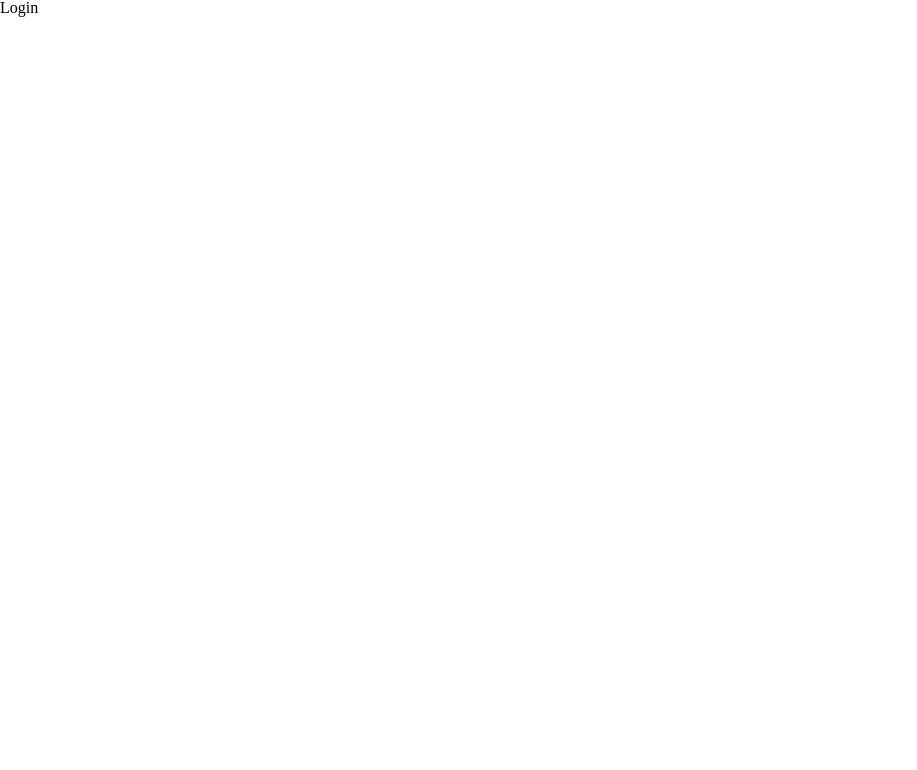
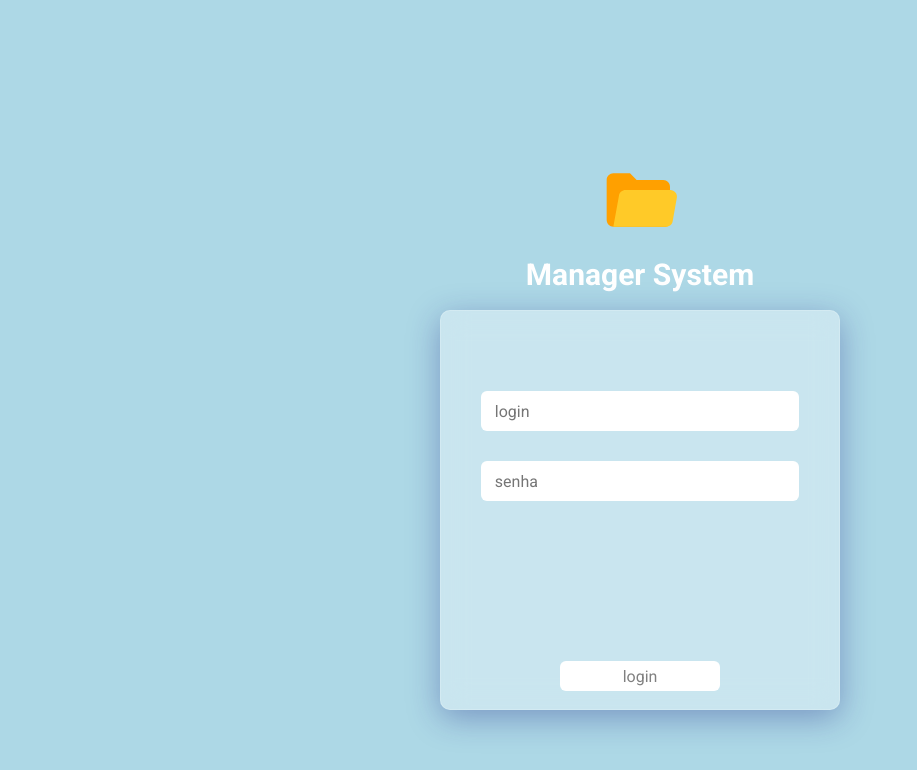
Before and after one commit to guedesclaudio/managersystem, a React (Create React App) app: page / in a window 1280 px wide. Shown: the top 770 px of the page, without its empty margins (0-917 px from the left). Built offline with nearby package versions, Linux system fonts and the light colour scheme.

Commit message:
feat : layout login

```diff
--- a/package.json
+++ b/package.json
@@ -3,8 +3,12 @@
   "version": "0.1.0",
   "private": true,
   "dependencies": {
+    "axios": "^1.1.3",
     "react": "^17.0.2",
     "react-dom": "^17.0.2",
+    "react-icons": "^4.6.0",
+    "react-loader-spinner": "^5.3.4",
+    "react-router-dom": "^6.4.2",
     "react-scripts": "^4.0.3",
     "styled-components": "^5.3.6"
   },
--- a/public/index.html
+++ b/public/index.html
@@ -3,6 +3,9 @@
   <head>
     <meta charset="utf-8" />
     <meta name="viewport" content="width=device-width, initial-scale=1" />
+    <link rel="preconnect" href="https://fonts.googleapis.com">
+    <link rel="preconnect" href="https://fonts.gstatic.com" crossorigin>
+    <link href="https://fonts.googleapis.com/css2?family=Roboto:wght@300;400;700&display=swap" rel="stylesheet">
     <title>React App</title>
   </head>
   <body>
--- a/src/components/App.js
+++ b/src/components/App.js
@@ -1,13 +1,19 @@
 import GlobalStyle from "../styles/global.style"
 import SignIn from "../pages/SignIn"
+import { BrowserRouter, Routes, Route } from "react-router-dom"
+import Home from "../pages/Home"
 
 export default function App() {
 
     return (
         <>
             <GlobalStyle/>
-            <SignIn/>
+            <BrowserRouter>
+                <Routes>
+                    <Route path = "/" element = {<SignIn/>}/>
+                    <Route path = "/home" element = {<Home/>}/>
+                </Routes>
+            </BrowserRouter>
         </>
-
     )
 }
--- /dev/null
+++ b/src/components/SideBar.js
@@ -0,0 +1,29 @@
+import styled from "styled-components"
+
+export default function SideBar() {
+
+    const boxes = [
+        {name: "Produtos", description: "Crie, consulte, exclua e atualize os seus produtos"},
+        {name: "Pedidos", description: "Acompanhe e atualize os seus pedidos"},
+        {name: "Clientes", description: "Adicione, consulte, exclua e atualize clientes"},
+    ]
+
+    return (
+        <Container>
+            <Boxes>
+                {boxes.map((value, index) => <Box key = {index} name = {value.name} description = {value.description}/>)}
+            </Boxes>
+        </Container>
+    )
+}
+
+const Container = styled.div`
+    width: 300px;
+    height: 100vh;
+    background-color: #ADD8E6;
+    box-shadow: 0 8px 12px 0 rgba( 31, 38, 135, 0.37 );
+`
+const Boxes = styled.div`
+
+`
+const Box = styled.div``
--- /dev/null
+++ b/src/helpers/handleForm.js
@@ -0,0 +1,7 @@
+function handleForm ({name, value}, form, setForm) {
+    setForm({
+        ...form,
+        [name] : value
+    })
+}
+export {handleForm}
--- /dev/null
+++ b/src/pages/Home.js
@@ -0,0 +1,13 @@
+import styled from "styled-components"
+import SideBar from "../components/SideBar"
+import BodyStyle from "./style"
+
+export default function Home() {
+
+    return (
+        <>
+            <BodyStyle/>
+            <SideBar/>
+        </>
+    )
+}
--- a/src/pages/SignIn.js
+++ b/src/pages/SignIn.js
@@ -1,9 +1,153 @@
 import styled from "styled-components"
+import { ThreeDots  } from "react-loader-spinner"
+import { useState, useNavigate } from "react"
+import { handleForm } from "../helpers/handleForm"
+import { FcOpenedFolder } from "react-icons/fc"
 
 export default function SignIn() {
 
+    const [load, setLoad] = useState("login")
+    const [form, setForm] = useState({})
+    const [disabled, setDisabled] = useState("")
+    const [background, setBackground] = useState("#FFFFFF")
+    const [color, setColor] = useState("grey")
+    const [alert, setAlert] = useState("")
+    //const navigate = useNavigate()
+
+
+    function login (event) {
+
+        event.preventDefault()
+        disabledForm()
+        setAlert("")
+        setTimeout(enabledForm, 2000)
+        setTimeout(() => setAlert("login ou senha inválidos"), 2100)
+    }
+
+    function disabledForm() {
+        setLoad(<ThreeDots  color="black" height={40} width={40}/>)
+        setDisabled("disabled")
+        setBackground("#A328D6")
+        setColor("#FFFFFF")
+    }
+
+    function enabledForm() {
+        setLoad("Entrar")
+        setDisabled("")
+        setBackground("#FFFFFF")
+        setColor("#000000")
+    }
+
+
     return (
-        <>Login</>
+        <Container>
+            <Template>
+
+                <FcOpenedFolder size = {80}/>
+                <Logo>Manager System</Logo>
+            </Template>
+            <LoginBox>
+                <Inputs>
+                    <form onSubmit = {login}>
+                        <input type = "text" placeholder = "login" name = "username" disabled = {disabled} background = {background} color = {color}
+                        onChange = {event => handleForm({name: event.target.name, value: event.target.value}, form, setForm)}/>
+                        <input type = "password" placeholder = "senha" name = "password" disabled = {disabled} background = {background} color = {color}
+                        onChange = {event => handleForm({name: event.target.name, value: event.target.value}, form, setForm)}/>
+                        <Alert>{alert}</Alert>
+                        <button type = "submit" disabled = {disabled}>{load}</button>
+                    </form>
+                </Inputs>
+            </LoginBox>
+        </Container>
     )
+}
 
-}
+const Container = styled.div`
+    margin: 160px auto;
+    width: 400px;
+
+    && img {
+        width: 150px;
+    }
+`
+const Template = styled.div`
+    display: flex;
+    justify-content: center;
+    align-items: center;
+    flex-direction: column;
+`
+const Logo = styled.h1`
+    text-align: center;
+    font-family: 'Roboto', sans-serif;
+    font-size: 30px;
+    font-weight: 700;
+    color: white;
+    margin: 20px 0;
+`
+const LoginBox = styled.div`
+    width: 400px;
+    height: 400px;
+    border-radius: 6px;
+    background: rgba( 255, 255, 255, 0.35 );
+    box-shadow: 0 8px 32px 0 rgba( 31, 38, 135, 0.37 );
+    backdrop-filter: blur( 13.5px );
+    -webkit-backdrop-filter: blur( 13.5px );
+    border-radius: 10px;
+    border: 1px solid rgba( 255, 255, 255, 0.18 );
+
+
+    && input {
+        width: 80%;
+        height: 40px;
+        border-radius: 6px;
+        margin-bottom: 30px;
+        outline: none;
+        border: none;
+        background-color: ${props => props.background};
+        color: ${props => props.color};
+        font-family: 'Roboto', sans-serif;
+        font-size: 16px;
+        padding-left: 14px;
+        font-weight: 400;
+    }
+
+    && input::placeholder {
+        font-family: 'Roboto', sans-serif;
+        font-size: 16px;
+    }
+
+    && button {
+        margin-top: 100px;
+        width: 40%;
+        height: 30px;
+        border-radius: 6px;
+        border: none;
+        background-color: white;
+        font-family: 'Roboto', sans-serif;
+        font-size: 16px;
+        color: grey;
+        cursor: pointer;
+        display: flex;
+        align-items: center;
+        justify-content: center;
+    }
+
+    && button:hover {
+        filter: brightness(0.8);
+    }
+`
+const Inputs = styled.div`
+    margin-top: 80px;
+
+    && form {
+        display: flex;
+        flex-direction: column;
+        align-items: center;
+        justify-content: top;
+    }
+`
+const Alert = styled.p`
+    color: red;
+    height: 30px;
+    font-family: 'Roboto', sans-serif;
+`
--- /dev/null
+++ b/src/pages/style.js
@@ -0,0 +1,9 @@
+import { createGlobalStyle } from "styled-components";
+
+const BodyStyle = createGlobalStyle`
+    body {
+        background-color: white;
+    }
+`
+
+export default BodyStyle;
--- a/src/styles/global.style.js
+++ b/src/styles/global.style.js
@@ -60,7 +60,7 @@ a {
   box-sizing: border-box;
 }
 body {
-	background-color: white;
+	background-color: #ADD8E6;
 }
 `;
 
```
Also changed, not shown: src/services/api.js (added, +7 -0 lines), 1 other file (tests, documents, lock files or other folders).
